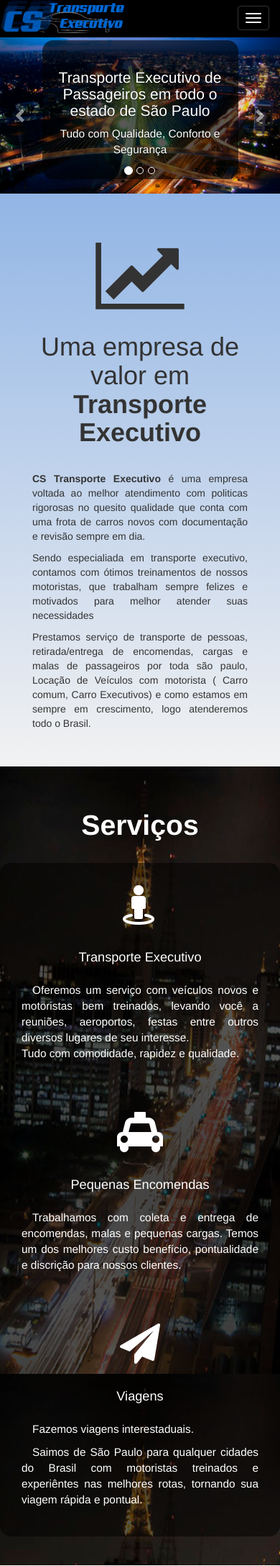
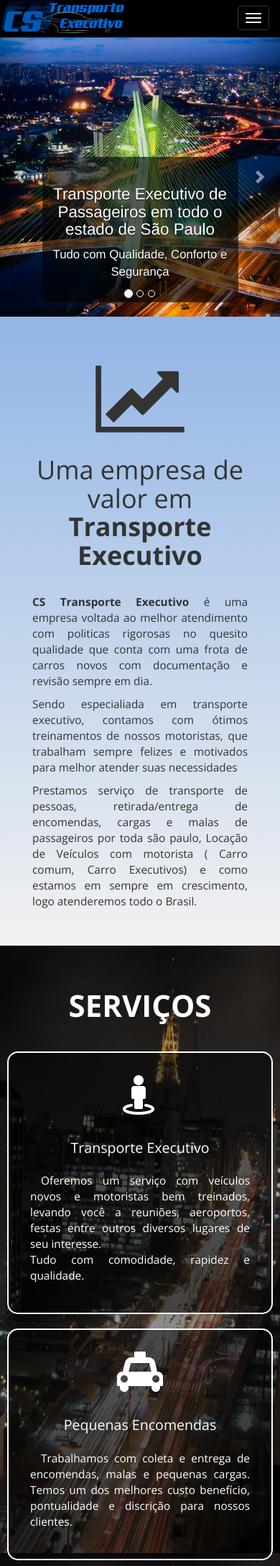
Before and after one commit to worldvini/cs_transporte, a PHP site: page / in a window 390 px wide. Shown: the top 2176 px of the page at 72% size. Run offline with PHP 8.4, Linux system fonts and the light colour scheme.

Commit message:
'tec_img_responsive_SEO_technical_servicos_and_sections'

```diff
--- a/index.html
+++ b/index.html
@@ -50,7 +50,8 @@
         <div class="carousel-inner" role="listbox">
           <div class="item active">
             <picture>
-              <source media="(max-width: 980px)" srcset="img/slider_carousel_mobile1.jpg">
+              <source media="(max-width: 450px)" srcset="img/slider_carousel_mobile1.jpg">
+              <source media="(max-width: 980px)" srcset="img/slider_carousel_tablet1.jpg">
               <source media="(min-width: 981px)" srcset="img/slider_carousel_1.jpg">
               <img src="img/slider_carousel_mobile1.jpg" alt="ponte estaiada são paulo">
             </picture>
@@ -62,7 +63,8 @@
           </div>
           <div class="item">
             <picture>
-              <source media="(max-width: 980px)" srcset="img/slider_carousel_mobile2.jpg">
+              <source media="(max-width: 450px)" srcset="img/slider_carousel_mobile2.jpg">
+              <source media="(max-width: 980px)" srcset="img/slider_carousel_tablet2.jpg">
               <source media="(min-width: 981px)" srcset="img/slider_carousel_2.jpg">
               <img src="img/slider_carousel_mobile2.jpg" alt="avenida paulista são paulo">
             </picture>
@@ -74,13 +76,14 @@
           </div>
           <div class="item">
             <picture>
-              <source media="(max-width: 980px)" srcset="img/slider_carousel_mobile3.jpg">
+              <source media="(max-width: 450px)" srcset="img/slider_carousel_mobile3.jpg">
+              <source media="(max-width: 980px)" srcset="img/slider_carousel_tablet3.jpg">
               <source media="(min-width: 981px)" srcset="img/slider_carousel_3.jpg">
               <img src="img/slider_carousel_mobile3.jpg" alt="aeroporto congonhas são paulo">
             </picture>
             <!--<img src="img/slider_carousel_3.jpg" alt="carousel foto 3">-->
             <div class="carousel-caption">
-              <h3>Viage tranquilo</h3>
+              <h3>Viaje tranquilo</h3>
               <p>Levamos e recepcionamos você nos principais aeropostos de São Paulo</p>
             </div>
           </div>
@@ -111,20 +114,20 @@
   <!-- end main subject website -->
   <section id="servicos" class="servicos">
     <div class="container">
-      <h2><strong>Serviços</strong></h2>
+      <h2><strong>SERVIÇOS</strong></h2>
       <div class="row infoControl">
-        <div class="info col-xs-12 col-sm-12 col-md-3">
+        <div class="info col-xs-12 col-sm-12 col-md-10">
           <i class="fa fa-street-view fa-4x" aria-hidden="true"></i>
           <h3>Transporte Executivo</h3>
           <p>Oferemos um serviço com veículos novos e motoristas bem treinados, levando você a reuniões, aeroportos, festas entre outros diversos lugares de seu interesse. <br>
           Tudo com comodidade, rapidez e qualidade.</p>
         </div>
-        <div class="info col-xs-12 col-sm-6 col-md-3">
+        <div class="info col-xs-12 col-sm-12 col-md-10">
           <i class="fa fa-taxi fa-4x" aria-hidden="true"></i>
           <h3>Pequenas Encomendas</h3>
           <p>Trabalhamos com coleta e entrega de encomendas, malas e pequenas cargas. Temos um dos melhores custo benefício, pontualidade e discrição para nossos clientes.</p>
         </div>
-        <div class="info col-xs-12 col-sm-6 col-md-3">
+        <div class="info col-xs-12 col-sm-12 col-md-10">
           <i class="fa fa-paper-plane fa-4x" aria-hidden="true"></i>
           <h3>Viagens</h3>
           <p>Fazemos viagens interestaduais.</p>
--- a/sass/style.sass
+++ b/sass/style.sass
@@ -8,6 +8,10 @@ $white: #fff
 $blue: #0066cc
 $grey: #f2f2f2
 
+section
+	min-height: 100vh
+	display: flex
+	align-items: center
 /*navegacao*/
 .navbar-brand
 	padding: 0px
@@ -25,6 +29,7 @@ $grey: #f2f2f2
 .item
 	img
 		width: 100%
+		height: 100%
 .carousel-caption
 	border-radius: 15px
 	background-color: rgba(0,0,0, 0.6)
@@ -40,37 +45,47 @@ $grey: #f2f2f2
 	color: $smallblack
 	text-align: justify
 	padding: 10px 45px 45px 45px
+	font-family: 'Open Sans', sans-serif
 	h1
 		padding-bottom: 25px
 		text-align: center
 	p
-		font-weight: 1em
+		font-size: 1.3em
 		padding: 0px 30px
 	i
 		padding-bottom: 25px
 /*servico*/
 .servicos
 	background-color: $black
+	background: url("../img/saopaulo_servicos.jpg") center center no-repeat fixed
+	background-size: cover
 	.container
 		text-align: center
-		background: url("../img/saopaulo_servicos.jpg") center center no-repeat fixed
-		background-size: cover
 		padding: 10px 30px 70px 30px
 		color: $white
 		h2
-			font-size: 2.8em
+			font-family: 'Open Sans', sans-serif
+			font-size: 3em
 			padding-bottom: 20px
 .info
 	padding: 30px
 	background-color: rgba(0, 0, 0, 0.5)
 	border-radius: 15px
+	font-family: 'Open Sans', sans-serif
+	margin: 10px
+	border: 2px $white solid
+	transition: 1s
+	&:hover
+		background-color: rgba(0, 0, 50, 0.8)
+		border: 2px $blue solid
+
 	h3
-		font-size: 1.3em
+		font-size: 1.6em
 		padding: 15px
 	p
 		text-align: justify
 		text-indent: 15px
-		font-size: 1.1em
+		font-size: 1.3em
 		padding 0px 10px
 	i
 		color: $white
@@ -112,20 +127,33 @@ footer
 			a
 				font-size: 1.2em
 
+
 @media screen and (max-width: 980px)
 	.navbar
 		height: 52px
 	.slide
 		margin-top: 50px
+	.empresa
+		p
+			font-size: 1.1em
 	.servicos
 		.container
-			background-image: url("../img/saopaulo_servicos_mobile.jpg")
 			padding: 15px
-	.carousel-caption
+	.infoControl
+		display: flex
+		justify-content: space-around
+		flex-wrap: wrap
+	.info
 		p
 			font-size: 1.1em
 		h3
-			font-size: 1.5em
+			font-size: 1.4em
+
+	.carousel-caption
+		p
+			font-size: 1.2em
+		h3
+			font-size: 1.6em
 	.empresa,
 	.servicos .container,
 	.contato
@@ -142,6 +170,9 @@ footer
 	.servicos .container,
 	.contato
 		padding: 90px 15px
+	//.info
+	//	margin: 10px
+	//	border: 2px $white solid
 	.infoControl
 		display: flex
 		justify-content: space-around
```
Also changed, not shown: css/style.css, img/slider_carousel_1.jpg, img/slider_carousel_2.jpg, img/slider_carousel_3.jpg, img/slider_carousel_mobile1.jpg, img/slider_carousel_mobile2.jpg, img/slider_carousel_mobile3.jpg, img/slider_carousel_tablet1.jpg (added), img/slider_carousel_tablet2.jpg (added), img/slider_carousel_tablet3.jpg (added).
